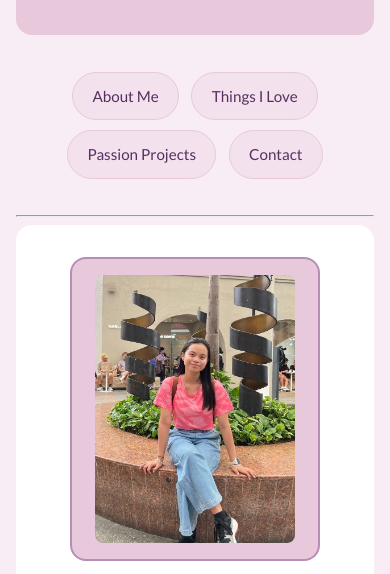
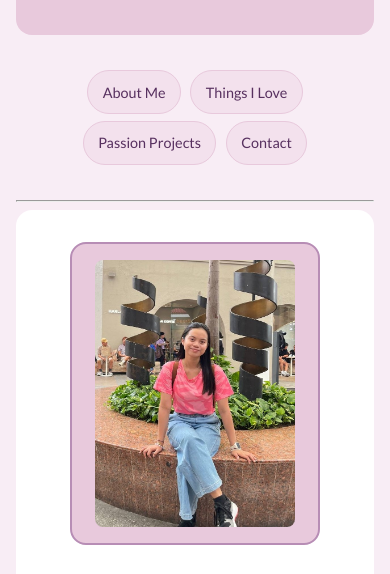
Before and after one commit to Vhyonaaa/about-me-website, a plain HTML site: page index.html in a window 390 px wide. Shown: the part 270-844 px from the top of the page. Drawn offline with nearby package versions, Linux system fonts and the light colour scheme.

Commit message:
Update style.css

```diff
--- a/style.css
+++ b/style.css
@@ -61,6 +61,11 @@ nav a:hover {
 	color: #3B2438;
 }
 
+nav a:focus {
+	outline: 2px solid #57305F;
+	outline-offset: 3px;
+}
+
 /* MAIN CONTENT */
 main{
 	max-width: 950px;
@@ -92,6 +97,7 @@ h4, h5, h6 {
 p {
 	font-size: 1rem;
 	text-align: justify;
+	margin-bottom: 1rem;
 }
 
 li {
@@ -150,7 +156,8 @@ li {
 	height: auto;
 	margin: 1rem auto;
 	border: 3px solid #e8c9dc;
-	border-radius: 0.5rem;}
+	border-radius: 0.5rem;
+}
 
 
 /* CONTACT INFORMATION */
@@ -220,4 +227,10 @@ footer {
 	p {
 		text-align: left;
 	}
+
+	nav a {
+		padding: 0.6rem 0.9rem;
+		margin: 0.2rem;
+		font-size: 0.9rem;
+	}
 }
```
